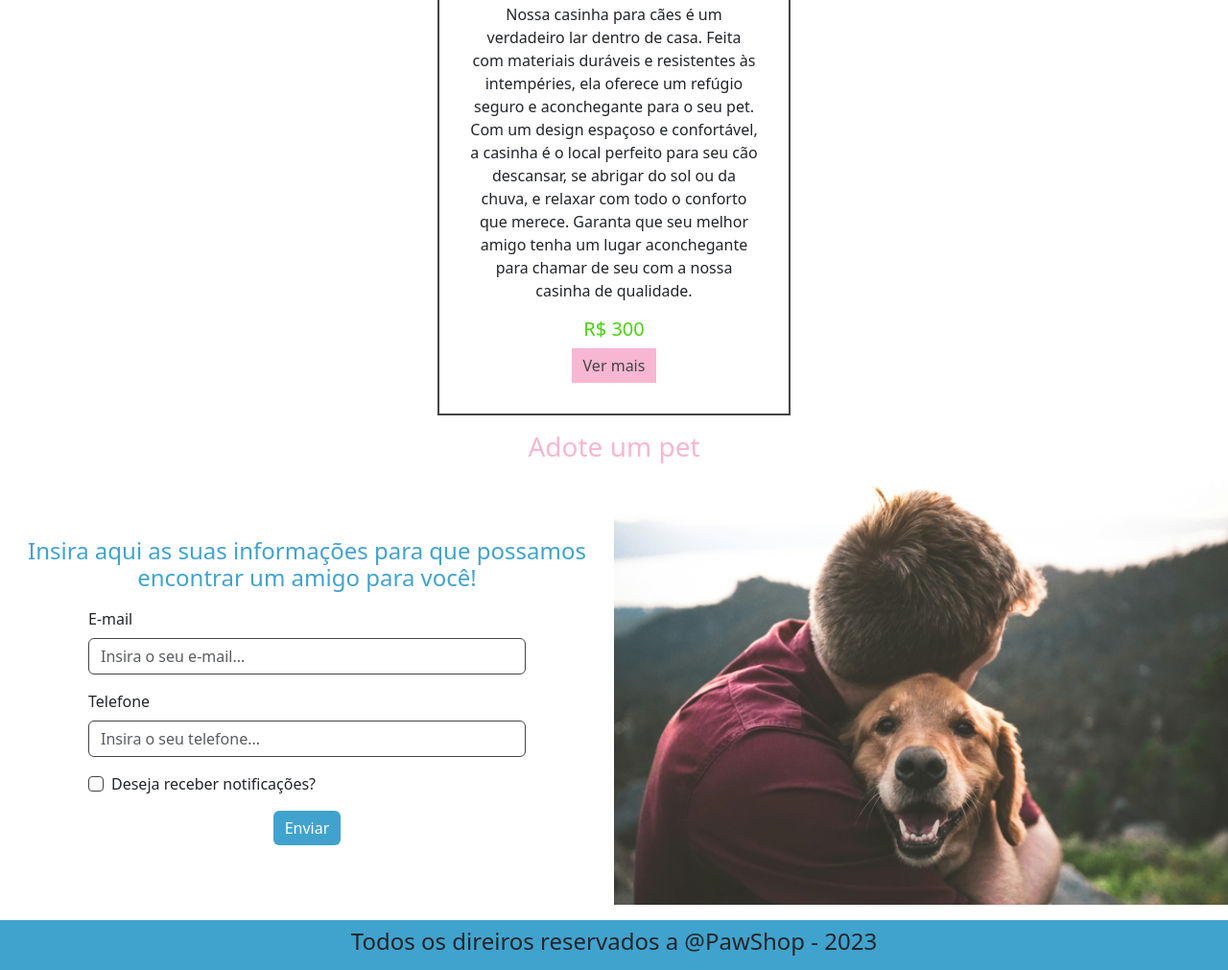
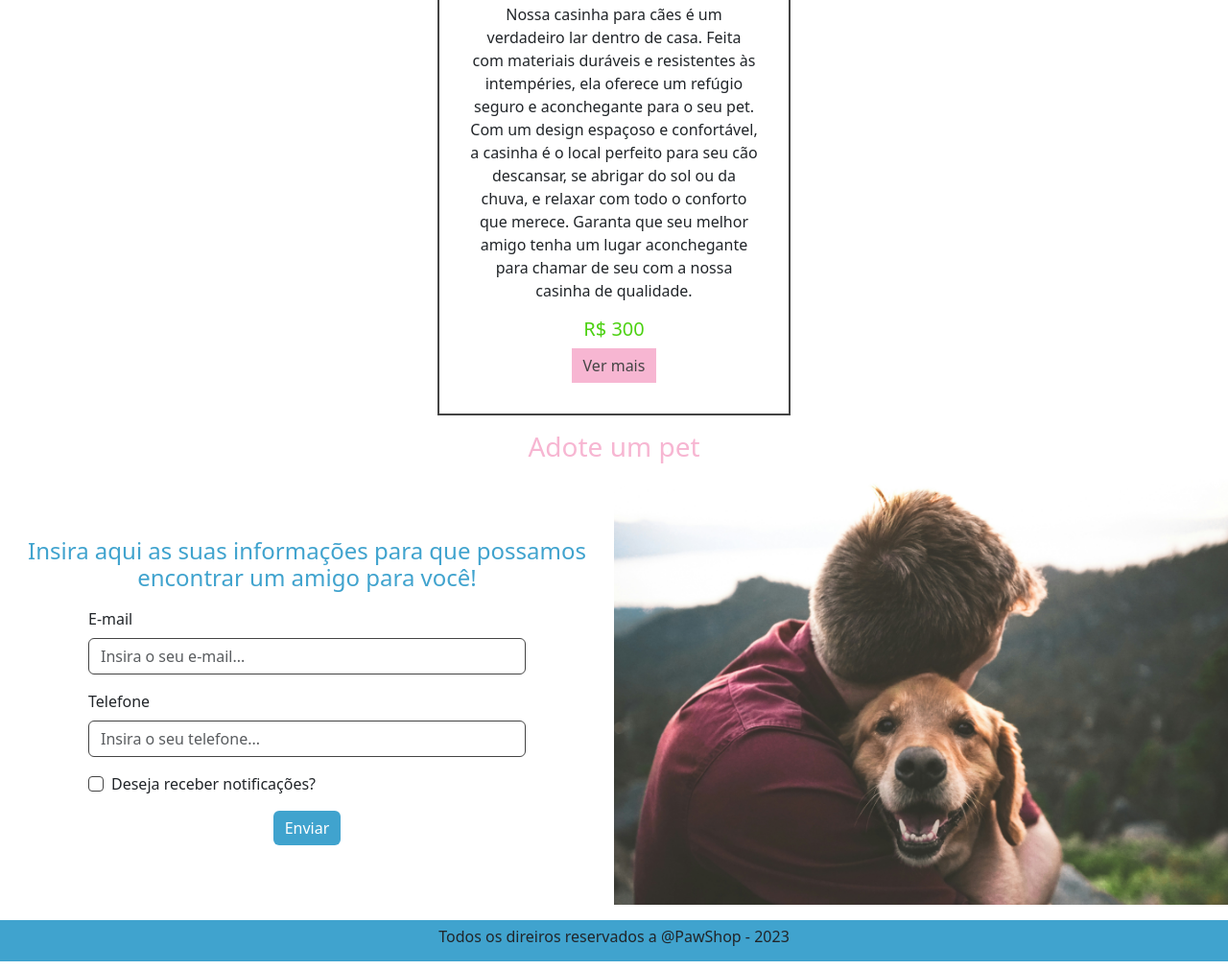
Before and after one commit to Miqcampos/pawShop, a plain HTML site: page index.html in a window 1280 px wide. Shown: the part 2390-3401 px from the top of the page at 96% size. Drawn offline with nearby package versions, Linux system fonts and the light colour scheme.

Commit message:
pawShop
petshop

```diff
--- a/index.html
+++ b/index.html
@@ -197,7 +197,7 @@
         </main>
 
         <footer class="text-center py-2">
-            <h4>Todos os direiros reservados a @PawShop - 2023</h4>
+            <h6>Todos os direiros reservados a @PawShop - 2023</h6>
         </footer>
     </div>
 
```
